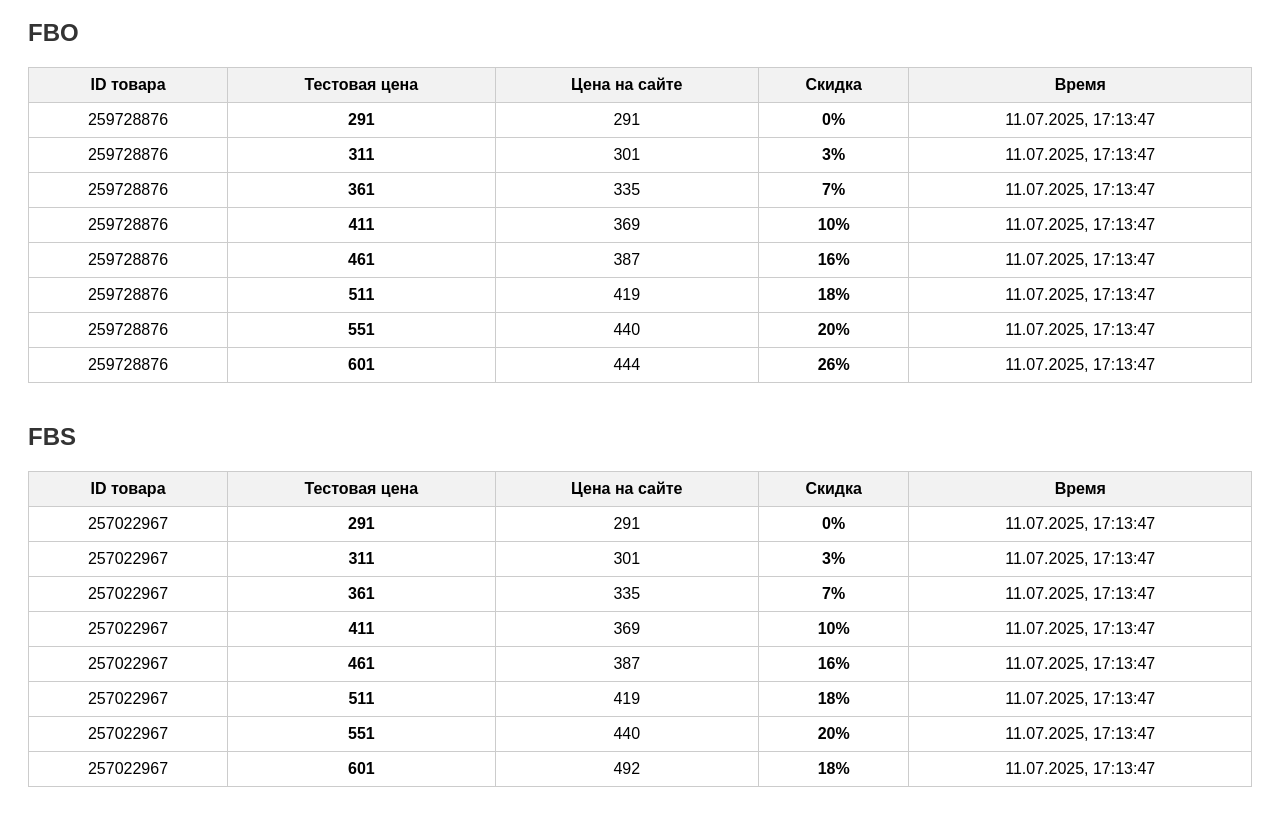
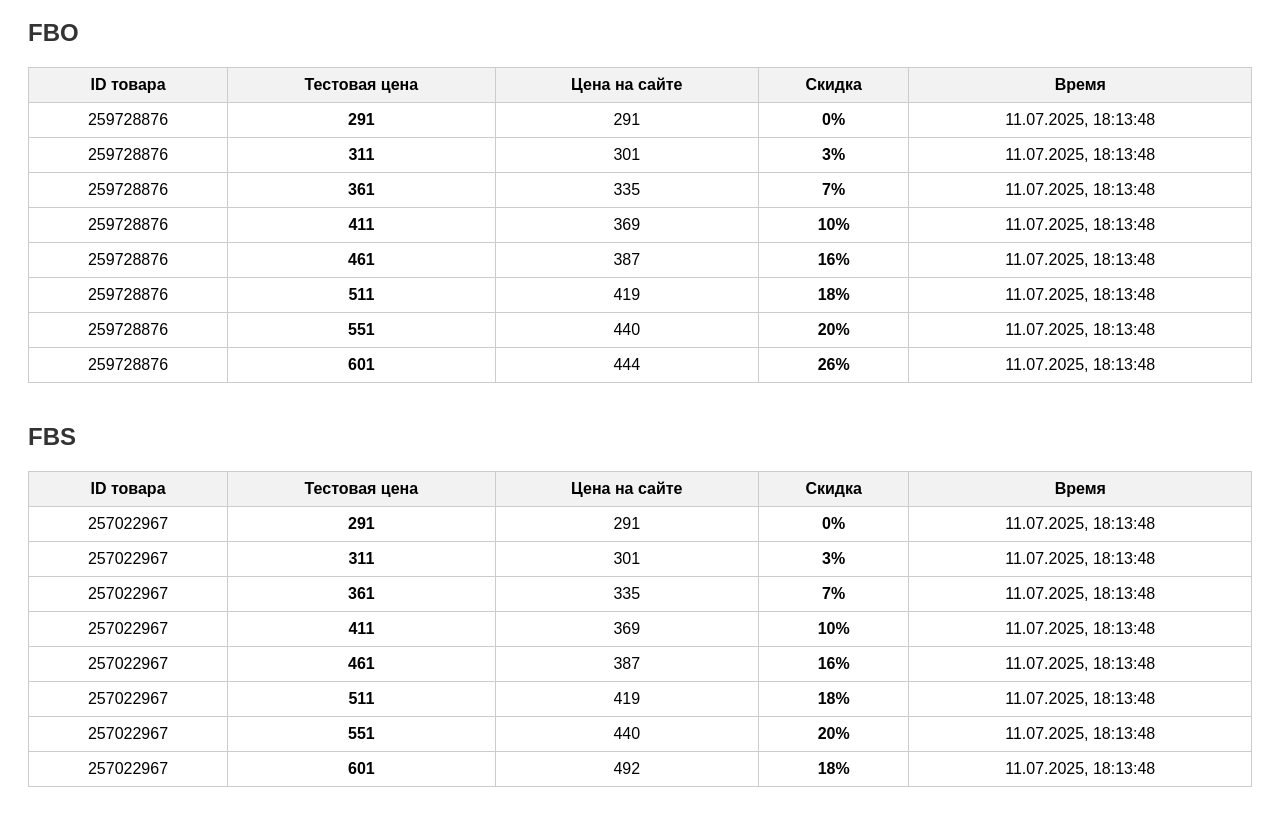
Before and after one commit to ilyakredo/wbDiscountsTracker, a website: page discountsView.html in a window 1280 px wide. Shown: the part 89-914 px from the top of the page. Drawn offline with Linux system fonts and the light colour scheme.

Commit message:
Update discounts.json [auto]

```diff
--- a/discountsView.html
+++ b/discountsView.html
@@ -19,95 +19,95 @@
                 <td><b>291</b></td>
                 <td>291</td>
                 <td><b>0%</b></td>
-                <td>11.07.2025, 17:13:47</td>
+                <td>11.07.2025, 18:13:48</td>
             </tr><tr>
                 <td>259728876</td>
                 <td><b>311</b></td>
                 <td>301</td>
                 <td><b>3%</b></td>
-                <td>11.07.2025, 17:13:47</td>
+                <td>11.07.2025, 18:13:48</td>
             </tr><tr>
                 <td>259728876</td>
                 <td><b>361</b></td>
                 <td>335</td>
                 <td><b>7%</b></td>
-                <td>11.07.2025, 17:13:47</td>
+                <td>11.07.2025, 18:13:48</td>
             </tr><tr>
                 <td>259728876</td>
                 <td><b>411</b></td>
                 <td>369</td>
                 <td><b>10%</b></td>
-                <td>11.07.2025, 17:13:47</td>
+                <td>11.07.2025, 18:13:48</td>
             </tr><tr>
                 <td>259728876</td>
                 <td><b>461</b></td>
                 <td>387</td>
                 <td><b>16%</b></td>
-                <td>11.07.2025, 17:13:47</td>
+                <td>11.07.2025, 18:13:48</td>
             </tr><tr>
                 <td>259728876</td>
                 <td><b>511</b></td>
                 <td>419</td>
                 <td><b>18%</b></td>
-                <td>11.07.2025, 17:13:47</td>
+                <td>11.07.2025, 18:13:48</td>
             </tr><tr>
                 <td>259728876</td>
                 <td><b>551</b></td>
                 <td>440</td>
                 <td><b>20%</b></td>
-                <td>11.07.2025, 17:13:47</td>
+                <td>11.07.2025, 18:13:48</td>
             </tr><tr>
                 <td>259728876</td>
                 <td><b>601</b></td>
                 <td>444</td>
                 <td><b>26%</b></td>
-                <td>11.07.2025, 17:13:47</td>
+                <td>11.07.2025, 18:13:48</td>
             </tr></table><h2>FBS</h2><table><tr><th>ID товара</th><th>Тестовая цена</th><th>Цена на сайте</th><th>Скидка</th><th>Время</th></tr><tr>
                 <td>257022967</td>
                 <td><b>291</b></td>
                 <td>291</td>
                 <td><b>0%</b></td>
-                <td>11.07.2025, 17:13:47</td>
+                <td>11.07.2025, 18:13:48</td>
             </tr><tr>
                 <td>257022967</td>
                 <td><b>311</b></td>
                 <td>301</td>
                 <td><b>3%</b></td>
-                <td>11.07.2025, 17:13:47</td>
+                <td>11.07.2025, 18:13:48</td>
             </tr><tr>
                 <td>257022967</td>
                 <td><b>361</b></td>
                 <td>335</td>
                 <td><b>7%</b></td>
-                <td>11.07.2025, 17:13:47</td>
+                <td>11.07.2025, 18:13:48</td>
             </tr><tr>
                 <td>257022967</td>
                 <td><b>411</b></td>
                 <td>369</td>
                 <td><b>10%</b></td>
-                <td>11.07.2025, 17:13:47</td>
+                <td>11.07.2025, 18:13:48</td>
             </tr><tr>
                 <td>257022967</td>
                 <td><b>461</b></td>
                 <td>387</td>
                 <td><b>16%</b></td>
-                <td>11.07.2025, 17:13:47</td>
+                <td>11.07.2025, 18:13:48</td>
             </tr><tr>
                 <td>257022967</td>
                 <td><b>511</b></td>
                 <td>419</td>
                 <td><b>18%</b></td>
-                <td>11.07.2025, 17:13:47</td>
+                <td>11.07.2025, 18:13:48</td>
             </tr><tr>
                 <td>257022967</td>
                 <td><b>551</b></td>
                 <td>440</td>
                 <td><b>20%</b></td>
-                <td>11.07.2025, 17:13:47</td>
+                <td>11.07.2025, 18:13:48</td>
             </tr><tr>
                 <td>257022967</td>
                 <td><b>601</b></td>
                 <td>492</td>
                 <td><b>18%</b></td>
-                <td>11.07.2025, 17:13:47</td>
+                <td>11.07.2025, 18:13:48</td>
             </tr></table></body></html>
```
